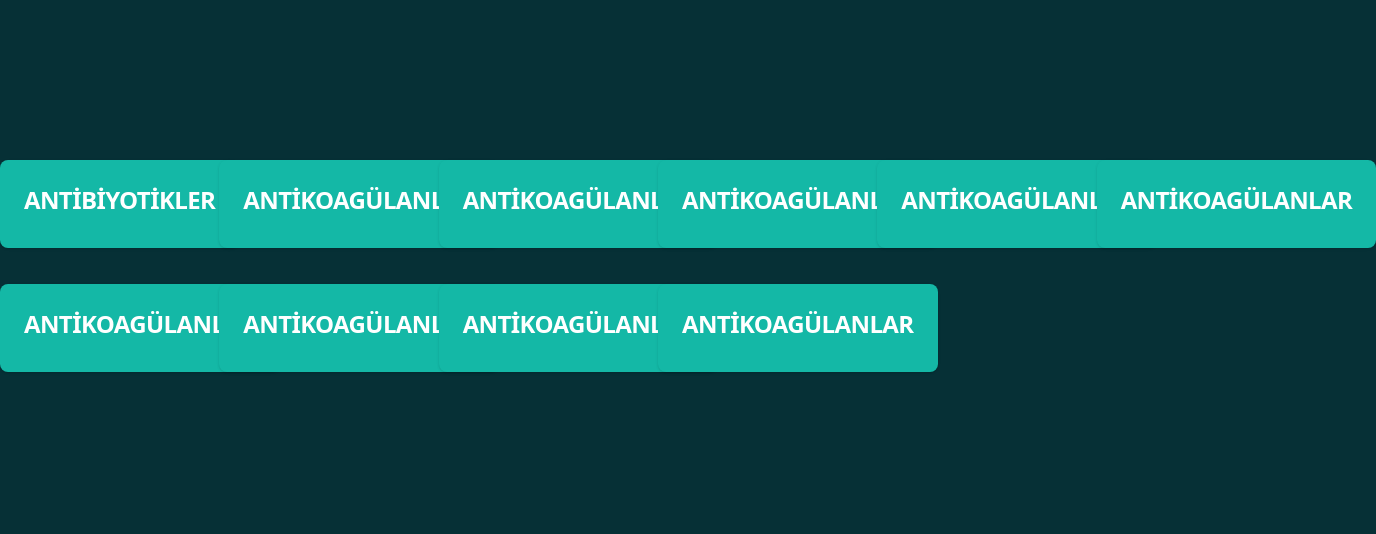
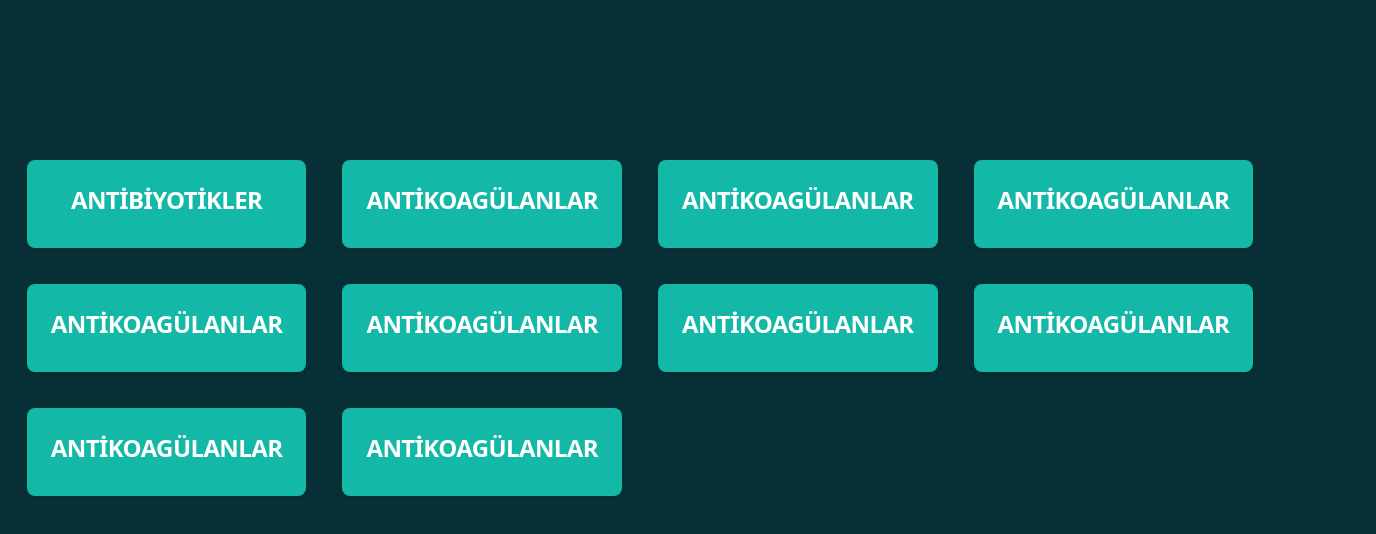
Before and after one commit to Emirhan-Cavusoglu-sftw/foodDrugInteractions, a React (Vite) app: page / in a window 1280 px wide. Shown: the top 534 px of the page, 1376 px wide, since content can reach past the window. Built offline with nearby package versions, Linux system fonts and the light colour scheme; the HTML template or start-up script is replaced by a standard one; a web font is replaced by a local one.

Commit message:
update App

```diff
--- a/src/App.jsx
+++ b/src/App.jsx
@@ -21,7 +21,7 @@ function App() {
       {/* animate-infinite-scroll */}
      <Route  path='/' element={
      <section className='flex justify-center '>
-     <div className='grid  gap-9   lg:grid-cols-5 xl:grid-cols-6 md:grid-cols-2 sm:grid-cols-1 mt-40   '>
+     <div className='grid  gap-9  2xl:grid-cols-5 xl:grid-cols-4 lg:grid-cols-3  md:grid-cols-2 sm:grid-cols-1 mt-40    '>
      {constants?.map(con=>(
 
 
```
